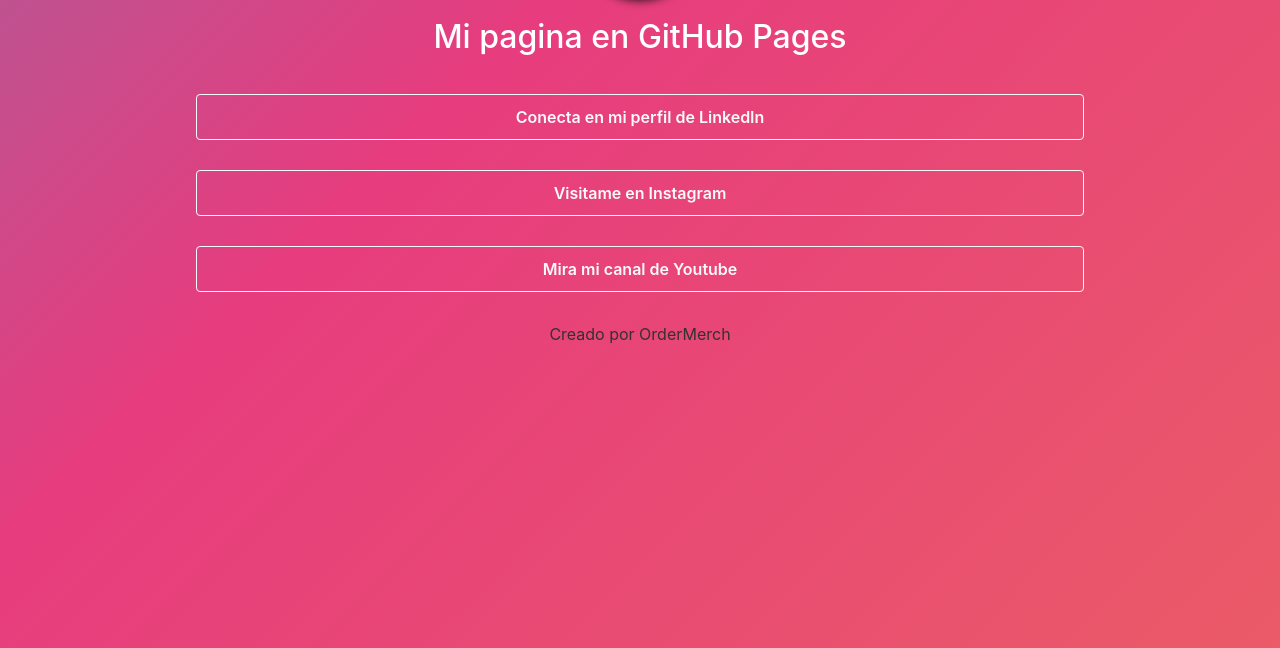
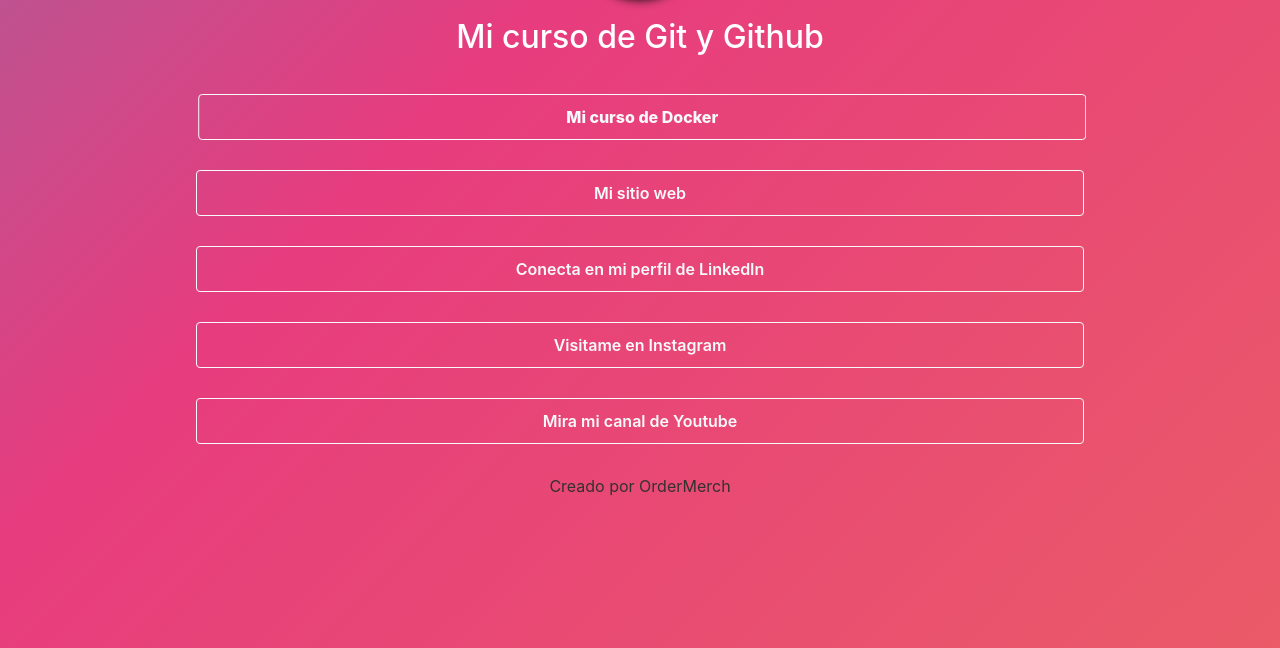
Before and after one commit to juanfranciscosm/juanfranciscosm.github.io, a plain HTML site: page docs/index.html in a window 1280 px wide. Shown: the part 152-800 px from the top of the page. Drawn offline with nearby package versions, Linux system fonts and the light colour scheme.

Commit message:
Volviendo a la plantilla

```diff
--- a/docs/index.html
+++ b/docs/index.html
@@ -3,7 +3,7 @@
 
 <head><meta http-equiv="Content-Type" content="text/html; charset=windows-1252">
 
-    <title>Juan Francisco Sánchez</title>
+    <title>Mi plantilla</title>
 
     <meta name="viewport" content="width=device-width, initial-scale=1">
     <link rel="stylesheet" href="assets/style.css">
@@ -15,7 +15,7 @@
     <div class="col-xs-12">
             <div class="text-center" style="padding-top: 30px; padding-bottom: 30px;">
                 <img class="backdrop linktree">
-                <h2 style="color: #ffffff; padding-top: 20px;">Mi pagina en GitHub Pages</h2>
+                <h2 style="color: #ffffff; padding-top: 20px;">Mi curso de Git y Github</h2>
             </div>
     </div>
     </div>
@@ -24,15 +24,20 @@
     <div class="container">
     <div class="col-xs-12">
             <div class="text-center">
-
                 <div style="padding-bottom: 30px;">
-                    <button onclick="location.href='https://www.linkedin.com/in/juanfranciscosm/'" type="button" class="btn btn-outline-light" style="width: 80%; padding-top:10px; padding-bottom:10px; font-weight: 600;">Conecta en mi perfil de LinkedIn</button>
+                    <button onclick="location.href='https://platzi.com/cursos/docker-fundamentos/'" type="button" class="btn btn-outline-light shake" style="width: 80%; padding-top:10px; padding-bottom:10px; font-weight: 800;">Mi curso de Docker</button>
                 </div>
                 <div style="padding-bottom: 30px;">
-                    <button onclick="location.href='https://www.instagram.com/juanfranciscosm/'" type="button" class="btn btn-outline-light" style="width: 80%; padding-top:10px; padding-bottom:10px; font-weight: 600;">Visitame en Instagram</button>
+                    <button onclick="location.href='http://aminespinoza.com'" type="button" class="btn btn-outline-light" style="width: 80%; padding-top:10px; padding-bottom:10px; font-weight: 600;">Mi sitio web</button>
                 </div>
                 <div style="padding-bottom: 30px;">
-                    <button onclick="location.href='https://www.youtube.com/juanfranciscosm'" type="button" class="btn btn-outline-light" style="width: 80%; padding-top:10px; padding-bottom:10px; font-weight: 600;">Mira mi canal de Youtube</button>
+                    <button onclick="location.href='https://www.linkedin.com/in/aminespinoza/'" type="button" class="btn btn-outline-light" style="width: 80%; padding-top:10px; padding-bottom:10px; font-weight: 600;">Conecta en mi perfil de LinkedIn</button>
+                </div>
+                <div style="padding-bottom: 30px;">
+                    <button onclick="location.href='https://www.instagram.com/aminespinoza10/'" type="button" class="btn btn-outline-light" style="width: 80%; padding-top:10px; padding-bottom:10px; font-weight: 600;">Visitame en Instagram</button>
+                </div>
+                <div style="padding-bottom: 30px;">
+                    <button onclick="location.href='https://www.youtube.com/aminespinoza'" type="button" class="btn btn-outline-light" style="width: 80%; padding-top:10px; padding-bottom:10px; font-weight: 600;">Mira mi canal de Youtube</button>
                 </div>
             </div>
     </div>
```
